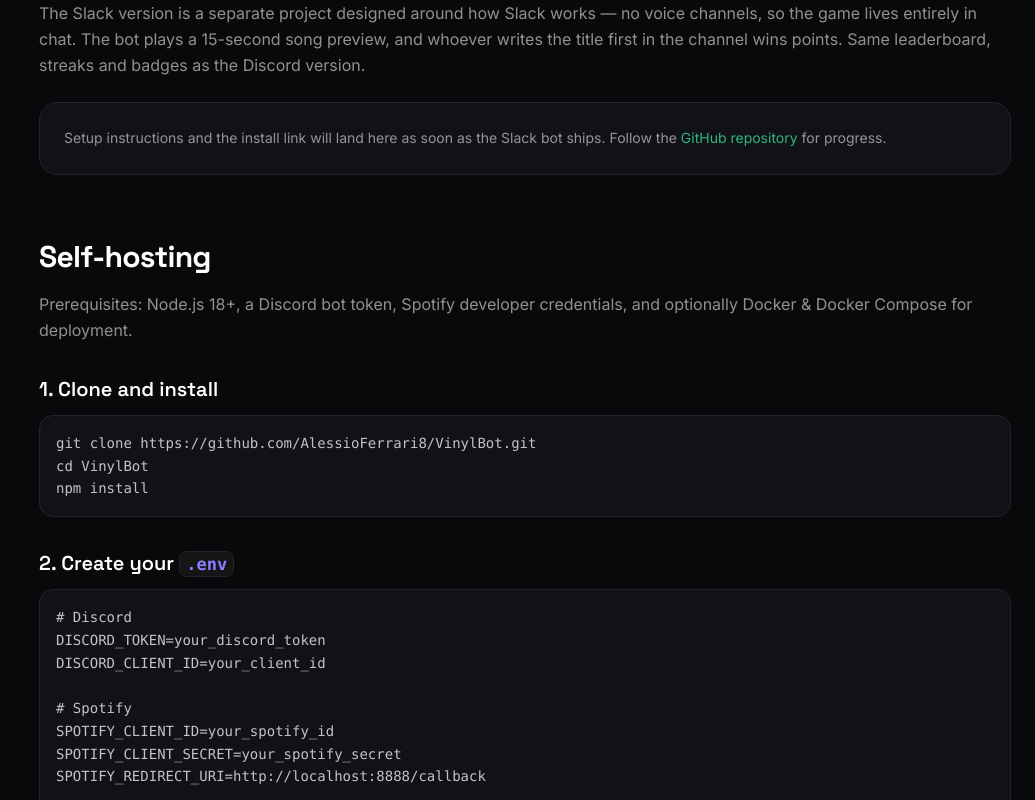
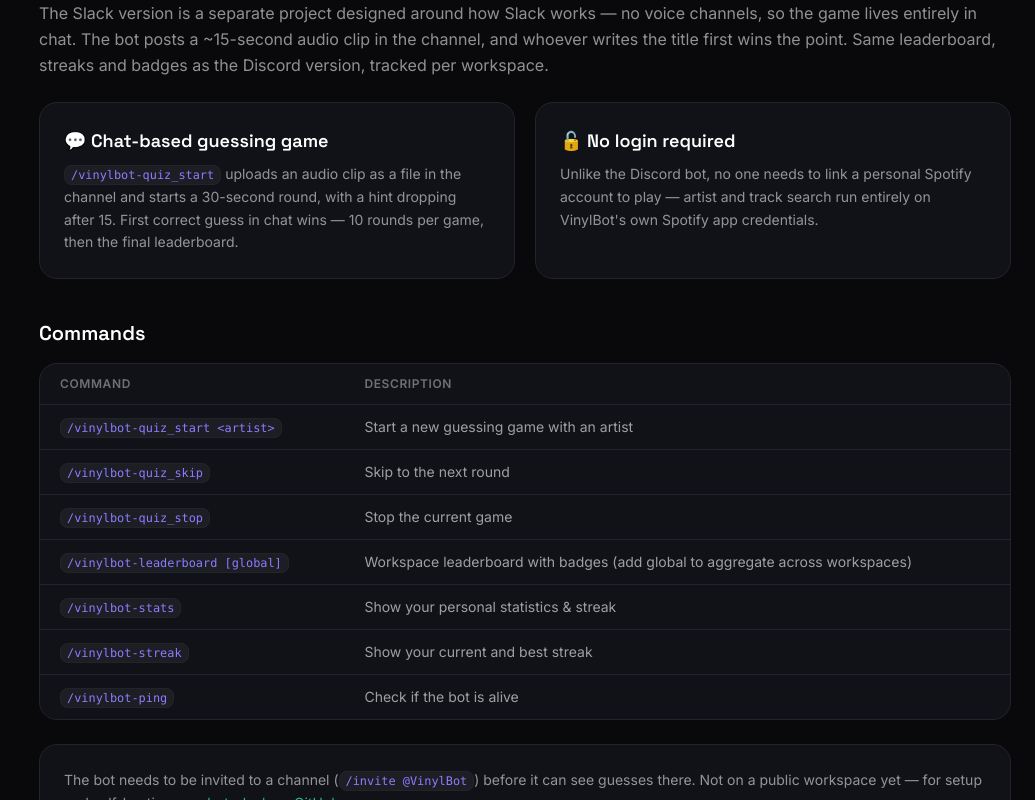
Before and after one commit to AlessioFerrari8/VinylBot, an Angular app in the folder website/: page /docs in a window 1280 px wide. Shown: the part 2460-3260 px from the top of the page, without its empty margins (245-1280 px from the left). Built offline with nearby package versions, Linux system fonts and the light colour scheme.

Commit message:
Docs: add Slack bot section

```diff
--- a/website/src/app/pages/docs/docs.html
+++ b/website/src/app/pages/docs/docs.html
@@ -168,24 +168,61 @@
 
           <!-- Slack bot -->
           <section id="slack-bot" class="scroll-mt-28">
-            <div class="flex flex-wrap items-center gap-3">
-              <h2 class="font-display text-3xl font-bold tracking-tight text-white">Slack bot</h2>
-              <span class="rounded-full bg-vb-slack/10 px-3 py-1 text-xs font-semibold text-vb-slack">
-                In development
-              </span>
-            </div>
+            <h2 class="font-display text-3xl font-bold tracking-tight text-white">Slack bot</h2>
             <p class="mt-4 leading-relaxed text-white/55">
               The Slack version is a separate project designed around how Slack works —
-              no voice channels, so the game lives entirely in chat. The bot plays a
-              15-second song preview, and whoever writes the title first in the channel
-              wins points. Same leaderboard, streaks and badges as the Discord version.
+              no voice channels, so the game lives entirely in chat. The bot posts a
+              ~15-second audio clip in the channel, and whoever writes the title first
+              wins the point. Same leaderboard, streaks and badges as the Discord version,
+              tracked per workspace.
             </p>
+
+            <div class="mt-6 grid gap-5 md:grid-cols-2">
+              <div class="rounded-2xl border border-vb-border bg-vb-card p-6">
+                <h3 class="font-display text-lg font-semibold text-white">💬 Chat-based guessing game</h3>
+                <p class="mt-2 text-sm leading-relaxed text-white/55">
+                  <code class="code-chip">/vinylbot-quiz_start</code> uploads an audio clip
+                  as a file in the channel and starts a 30-second round, with a hint
+                  dropping after 15. First correct guess in chat wins — 10 rounds per game,
+                  then the final leaderboard.
+                </p>
+              </div>
+              <div class="rounded-2xl border border-vb-border bg-vb-card p-6">
+                <h3 class="font-display text-lg font-semibold text-white">🔓 No login required</h3>
+                <p class="mt-2 text-sm leading-relaxed text-white/55">
+                  Unlike the Discord bot, no one needs to link a personal Spotify account
+                  to play — artist and track search run entirely on VinylBot's own Spotify
+                  app credentials.
+                </p>
+              </div>
+            </div>
+
+            <h3 class="mt-10 font-display text-xl font-semibold text-white">Commands</h3>
+            <div class="mt-4 overflow-x-auto rounded-2xl border border-vb-border bg-vb-card">
+              <table class="w-full text-left text-sm">
+                <thead>
+                  <tr class="border-b border-vb-border text-xs uppercase tracking-wider text-white/40">
+                    <th class="px-5 py-3 font-semibold">Command</th>
+                    <th class="px-5 py-3 font-semibold">Description</th>
+                  </tr>
+                </thead>
+                <tbody>
+                  @for (c of slackCommands; track c.cmd) {
+                    <tr class="border-b border-vb-border last:border-0">
+                      <td class="px-5 py-3"><code class="code-chip">{{ c.cmd }}</code></td>
+                      <td class="px-5 py-3 text-white/60">{{ c.desc }}</td>
+                    </tr>
+                  }
+                </tbody>
+              </table>
+            </div>
+
             <div class="mt-6 rounded-2xl border border-vb-border bg-vb-card p-6">
               <p class="text-sm leading-relaxed text-white/55">
-                Setup instructions and the install link will land here as soon as the
-                Slack bot ships. Follow the
-                <a href="https://github.com/AlessioFerrari8/VinylBot/tree/main/bot_slack" target="_blank" rel="noopener" class="text-vb-slack underline-offset-4 hover:underline">GitHub repository</a>
-                for progress.
+                The bot needs to be invited to a channel (<code class="code-chip">/invite @VinylBot</code>)
+                before it can see guesses there. Not on a public workspace yet — for setup
+                and self-hosting, see
+                <a href="https://github.com/AlessioFerrari8/VinylBot/tree/main/bot_slack" target="_blank" rel="noopener" class="text-vb-slack underline-offset-4 hover:underline">bot_slack on GitHub</a>.
               </p>
             </div>
           </section>
--- a/website/src/app/pages/docs/docs.ts
+++ b/website/src/app/pages/docs/docs.ts
@@ -38,6 +38,16 @@ export class Docs {
     { cmd: '/previous', desc: 'Go back to the previous track' },
     { cmd: '/volume <level>', desc: 'Set Spotify volume (0-100)' },
     { cmd: '/nowplaying', desc: 'Show currently playing song info' },
+  ];
+
+  readonly slackCommands = [
+    { cmd: '/vinylbot-quiz_start <artist>', desc: 'Start a new guessing game with an artist' },
+    { cmd: '/vinylbot-quiz_skip', desc: 'Skip to the next round' },
+    { cmd: '/vinylbot-quiz_stop', desc: 'Stop the current game' },
+    { cmd: '/vinylbot-leaderboard [global]', desc: 'Workspace leaderboard with badges (add global to aggregate across workspaces)' },
+    { cmd: '/vinylbot-stats', desc: 'Show your personal statistics & streak' },
+    { cmd: '/vinylbot-streak', desc: 'Show your current and best streak' },
+    { cmd: '/vinylbot-ping', desc: 'Check if the bot is alive' },
   ];
 
   readonly authFlow = [
```
